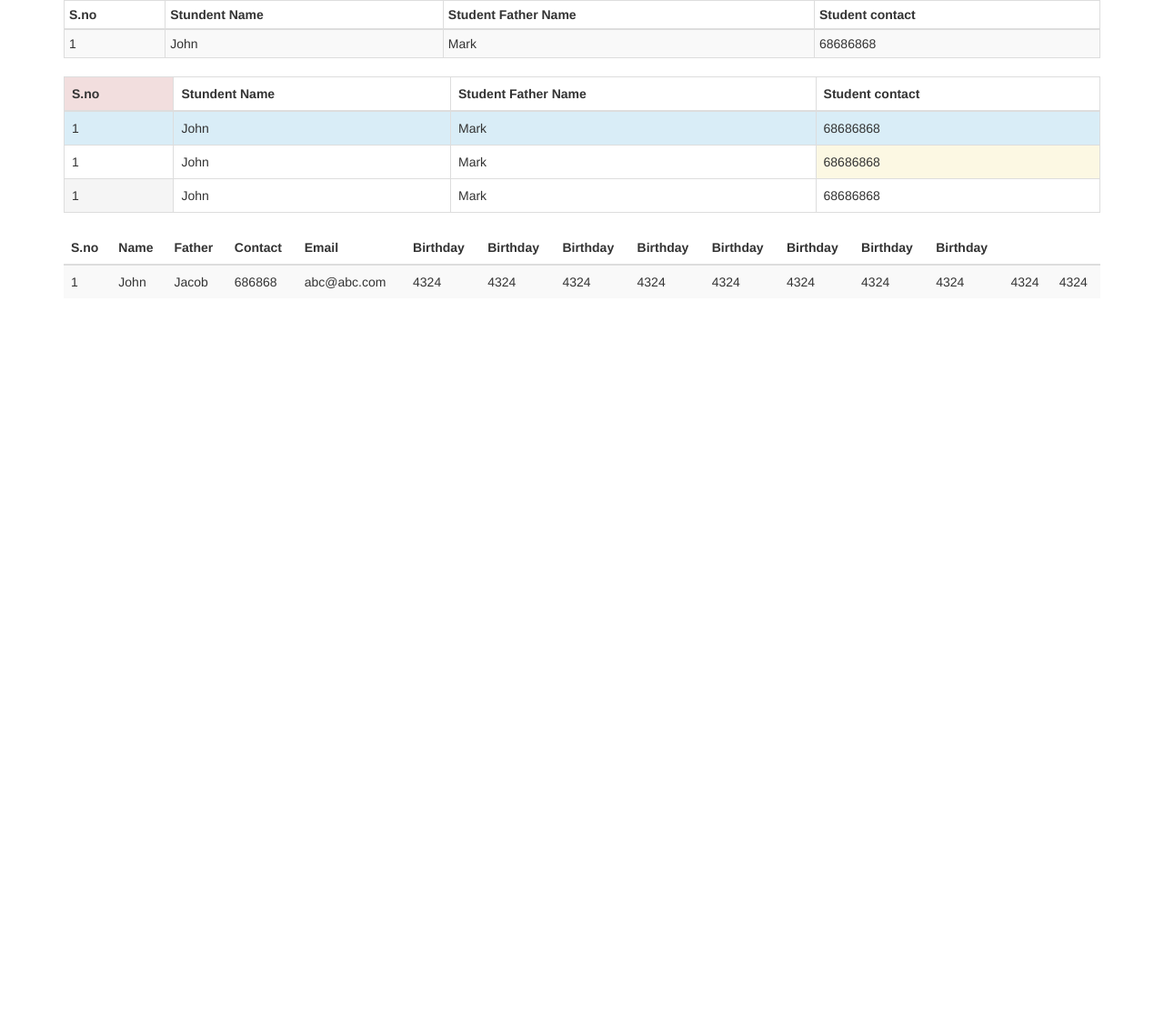
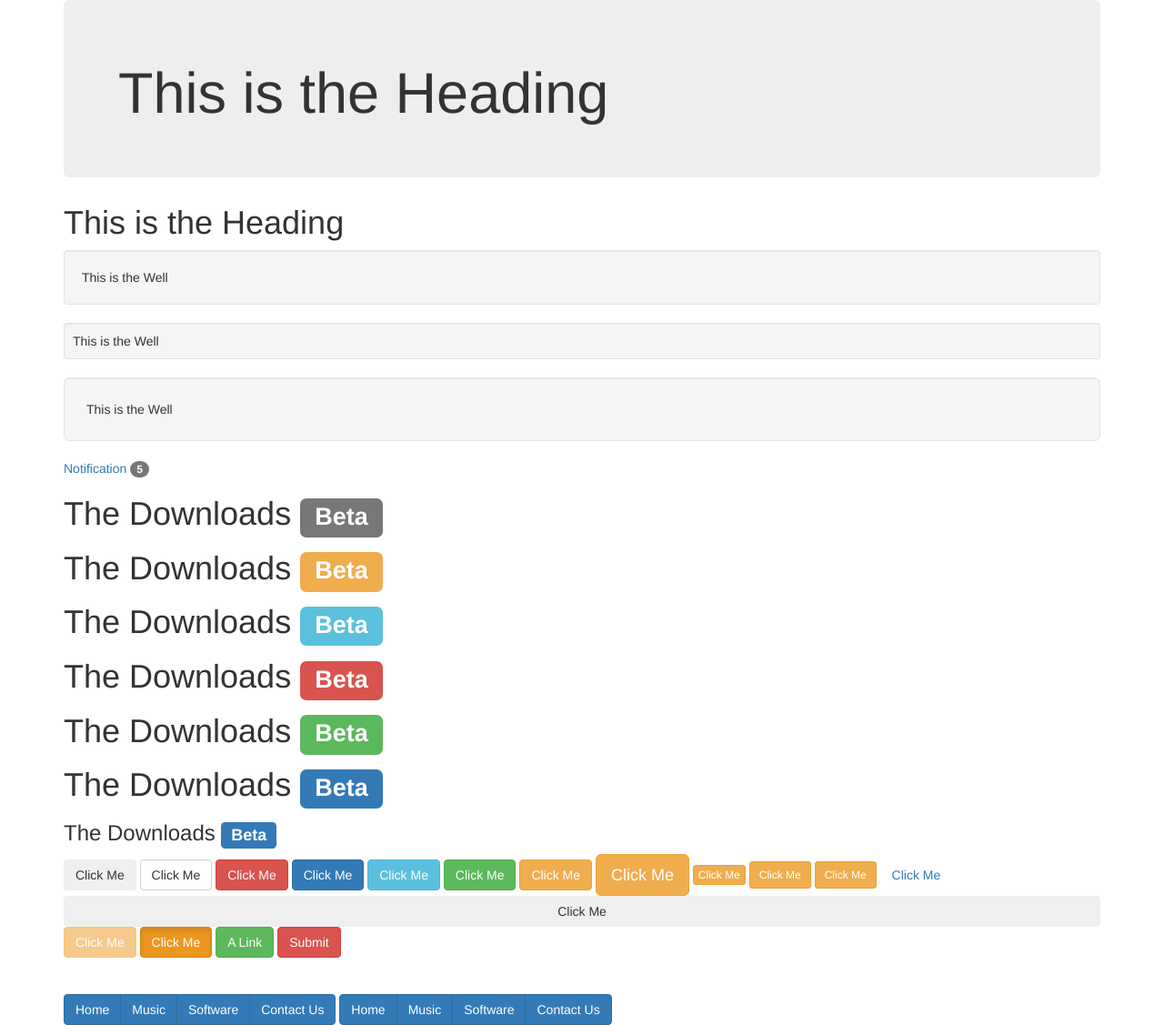
Before and after one commit to dastangoo/Skillshare_The_Complete_Web_Developer_Master_Class_Part3_Bootstrap_And_Bootstrap3_And_Bootstrap4, a plain HTML site: page index.html in a window 1280 px wide. Shown: the whole page at 91% size. Before the commit the page ends 800 px from the top, so only its background shows below. Drawn offline with Linux system fonts and the light colour scheme.

Commit message:
Bootstrap New Components

```diff
--- a/index.html
+++ b/index.html
@@ -10,95 +10,53 @@
 </head>
 <body>
 	<div class="container">
-		<table class="table table-striped table-bordered table-condensed table-hover">
-			<thead>
-				<tr>
-					<th>S.no</th>
-					<th>Stundent Name</th>
-					<th>Student Father Name</th>
-					<th>Student contact</th>
-				</tr>
-			</thead>
-			<tbody>
-				<tr>
-					<td>1</td>
-					<td>John</td>
-					<td>Mark</td>
-					<td>68686868</td>
-				</tr>
-			</tbody>
-		</table>
-		<table class="table table-hover table-bordered">
-			<thead>
-				<tr>
-					<th class="danger">S.no</th>
-					<th>Stundent Name</th>
-					<th>Student Father Name</th>
-					<th>Student contact</th>
-				</tr>
-			</thead>
-			<tbody>
-				<tr class="info">
-					<td>1</td>
-					<td>John</td>
-					<td>Mark</td>
-					<td>68686868</td>
-				</tr>
-				<tr>
-					<td>1</td>
-					<td>John</td>
-					<td>Mark</td>
-					<td class="warning">68686868</td>
-				</tr>
-				<tr>
-					<td class="active">1</td>
-					<td>John</td>
-					<td>Mark</td>
-					<td>68686868</td>
-				</tr>
-				<div class="table-responsive">
-					<table class="table table-striped">
-						<thead>
-							<tr>
-								<th>S.no</th>
-								<th>Name</th>
-								<th>Father</th>
-								<th>Contact</th>
-								<th>Email</th>
-								<th>Birthday</th>
-								<th>Birthday</th>
-								<th>Birthday</th>
-								<th>Birthday</th>
-								<th>Birthday</th>
-								<th>Birthday</th>
-								<th>Birthday</th>
-								<th>Birthday</th>
-								<tbody></tbody>
-							</tr>
-						</thead>
-						<tbody>
-							<tr>
-								<td>1</td>
-								<td>John</td>
-								<td>Jacob</td>
-								<td>686868</td>
-								<td>abc@abc.com</td>
-								<td>4324</td>
-								<td>4324</td>
-								<td>4324</td>
-								<td>4324</td>
-								<td>4324</td>
-								<td>4324</td>
-								<td>4324</td>
-								<td>4324</td>
-								<td>4324</td>
-								<td>4324</td>
-							</tr>
-						</tbody>
-					</table>
-				</div>
-			</tbody>
-		</table>
+		<div class="jumbotron">
+		  <h1>This is the Heading</h1>
+		</div>
+		<h1>This is the Heading</h1>
+		<div class="well">This is the Well</div>
+		<div class="well well-sm">This is the Well</div>
+		<div class="well well-lg">This is the Well</div>
+
+		<a href="#">Notification <span class="badge">5</span></a>
+
+		<h1>The Downloads <span class="label label-default">Beta</span></h1>
+		<h1>The Downloads <span class="label label-warning">Beta</span></h1>
+		<h1>The Downloads <span class="label label-info">Beta</span></h1>
+		<h1>The Downloads <span class="label label-danger">Beta</span></h1>
+		<h1>The Downloads <span class="label label-success">Beta</span></h1>
+		<h1>The Downloads <span class="label label-primary">Beta</span></h1>
+		<h3>The Downloads <span class="label label-primary">Beta</span></h3>
+		<button type="button" name="button" class="btn">Click Me</button>
+		<button type="button" name="button" class="btn btn-default">Click Me</button>
+		<button type="button" name="button" class="btn btn-danger">Click Me</button>
+		<button type="button" name="button" class="btn btn-primary">Click Me</button>
+		<button type="button" name="button" class="btn btn-info">Click Me</button>
+		<button type="button" name="button" class="btn btn-success">Click Me</button>
+		<button type="button" name="button" class="btn btn-warning">Click Me</button>
+		<button type="button" name="button" class="btn btn-warning btn-lg">Click Me</button>
+		<button type="button" name="button" class="btn btn-warning btn-xs">Click Me</button>
+		<button type="button" name="button" class="btn btn-warning btn-sm">Click Me</button>
+		<button type="button" name="button" class="btn btn-warning btn-sm">Click Me</button>
+		<button type="button" name="button" class="btn btn-link">Click Me</button>
+		<button type="button" name="button" class="btn btn-block">Click Me</button>
+		<button type="button" name="button" class="btn btn-warning disabled">Click Me</button>
+		<button type="button" name="button" class="btn btn-warning active">Click Me</button>
+		<a href="#" class="btn btn-success">A Link</a>
+		<input type="submit" class="btn btn-danger">
+		<br><br><br>
+		<div class="btn-group">
+			<button class="btn btn-primary">Home</button>
+			<button class="btn btn-primary">Music</button>
+			<button class="btn btn-primary">Software</button>
+			<button class="btn btn-primary">Contact Us</button>
+		</div>
+		<div class="btn-group">
+			<button class="btn btn-primary">Home</button>
+			<button class="btn btn-primary">Music</button>
+			<button class="btn btn-primary">Software</button>
+			<button class="btn btn-primary">Contact Us</button>
+		</div>
 
 	</div>
 </body>
```
